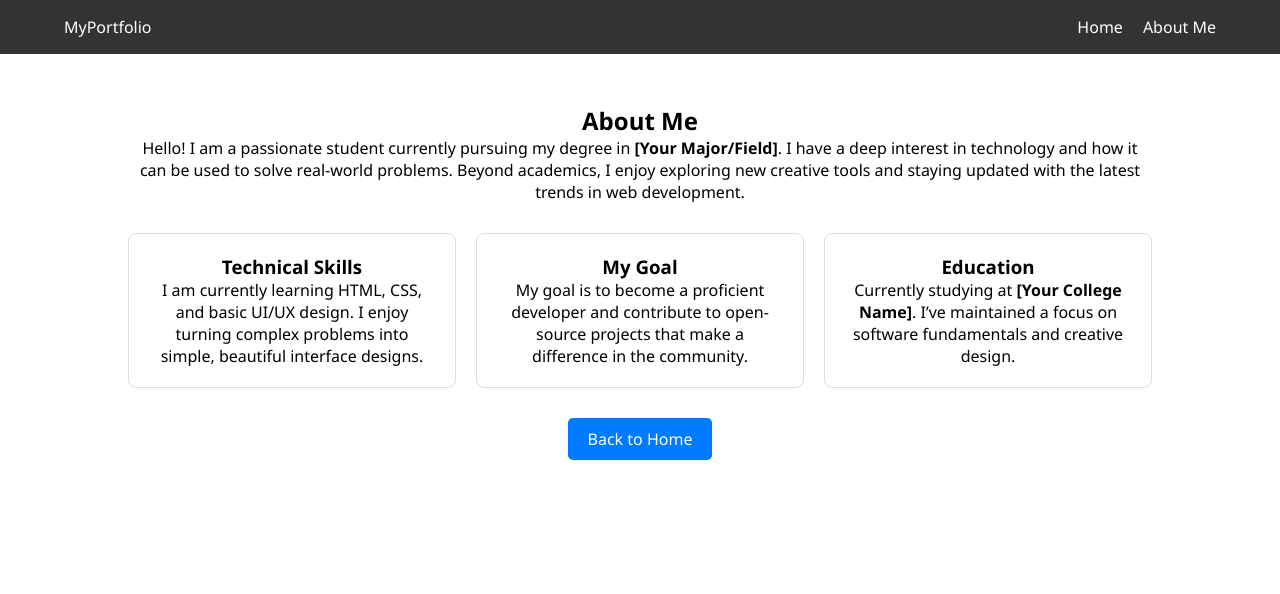
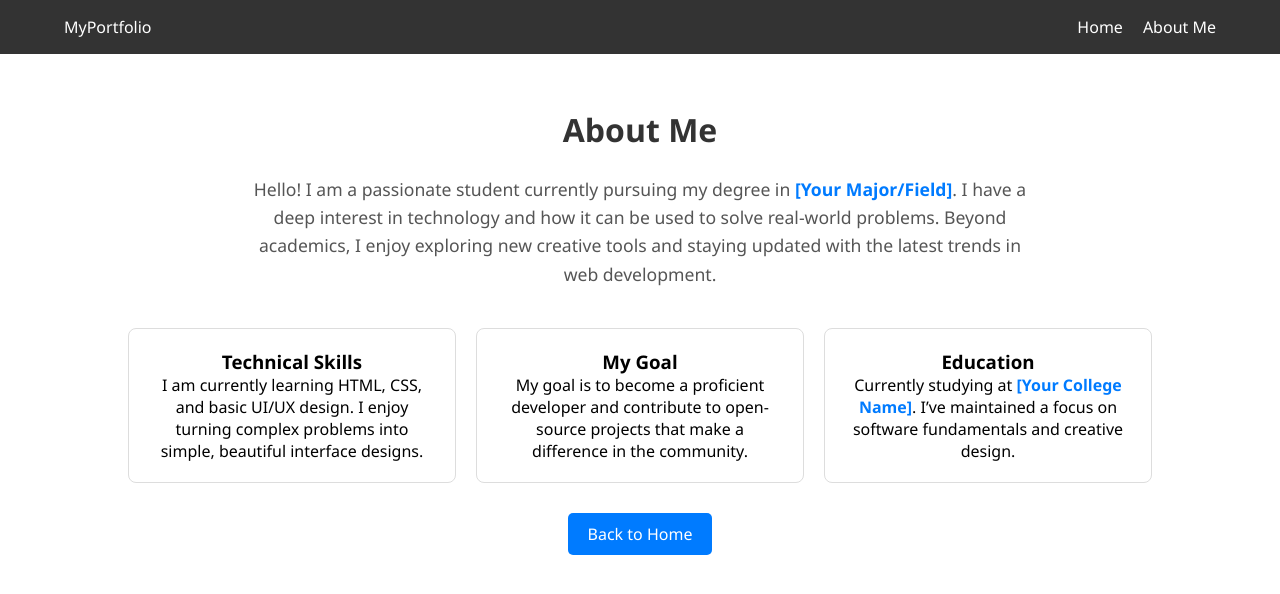
Before and after one commit to tanyaabbes-dot/codespaces-blank, a plain HTML site: page about.html in a window 1280 px wide. Drawn offline with Linux system fonts and the light colour scheme.

Commit message:
update css

```diff
--- a/style.css
+++ b/style.css
@@ -85,3 +85,21 @@
         margin: 5px 10px;
     }
 }
+
+.intro-text {
+    max-width: 800px;
+    margin: 0 auto 40px auto;
+    line-height: 1.6;
+    color: #555;
+    font-size: 1.1rem;
+}
+
+.intro-text h2 {
+    margin-bottom: 20px;
+    color: #333;
+    font-size: 2rem;
+}
+
+strong {
+    color: #007BFF;
+}
```
